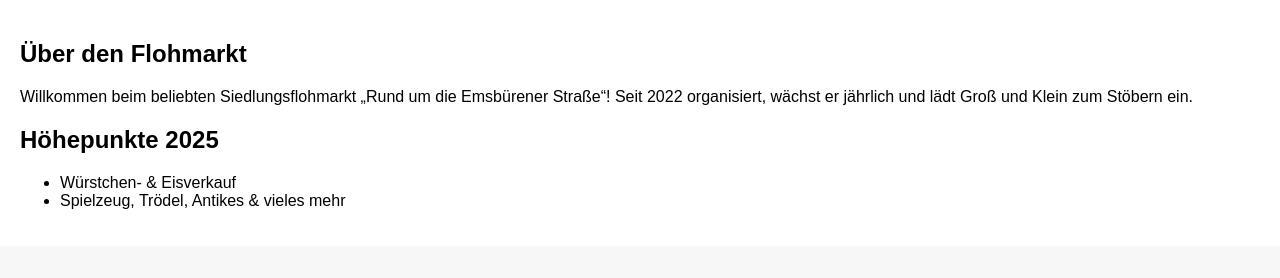
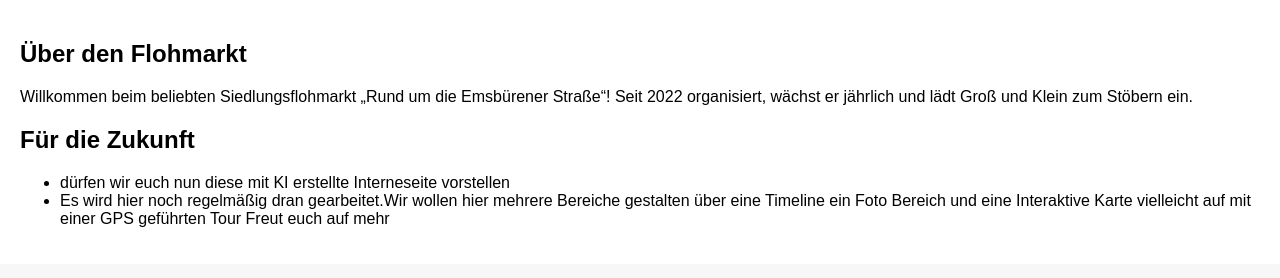
Before and after one commit to SchuettorferSiedlungsflohmarkt/rund-um-die-emsb-rener-strasse, a plain HTML site: page index.html in a window 1280 px wide. Shown: the top 278 px of the page. Drawn offline with Linux system fonts and the light colour scheme; files whose address does not match are found by name.

Commit message:
Update index.html

```diff
--- a/index.html
+++ b/index.html
@@ -4,10 +4,10 @@
     <h2>Über den Flohmarkt</h2>
     <p>Willkommen beim beliebten Siedlungsflohmarkt „Rund um die Emsbürener Straße“! Seit 2022 organisiert, wächst er jährlich und lädt Groß und Klein zum Stöbern ein.</p>
 
-    <h2>Höhepunkte 2025</h2>
+    <h2>Für die Zukunft</h2>
     <ul>
-      <li>Würstchen- & Eisverkauf</li>
-      <li>Spielzeug, Trödel, Antikes & vieles mehr</li>
+      <li>dürfen wir euch nun diese mit KI erstellte Interneseite vorstellen</li>
+      <li>Es wird hier noch regelmäßig dran gearbeitet.Wir wollen hier mehrere Bereiche gestalten über eine Timeline ein Foto Bereich und eine Interaktive Karte vielleicht auf mit einer GPS geführten Tour Freut euch auf mehr</li>
     </ul>
   </main>
 <head>
```
